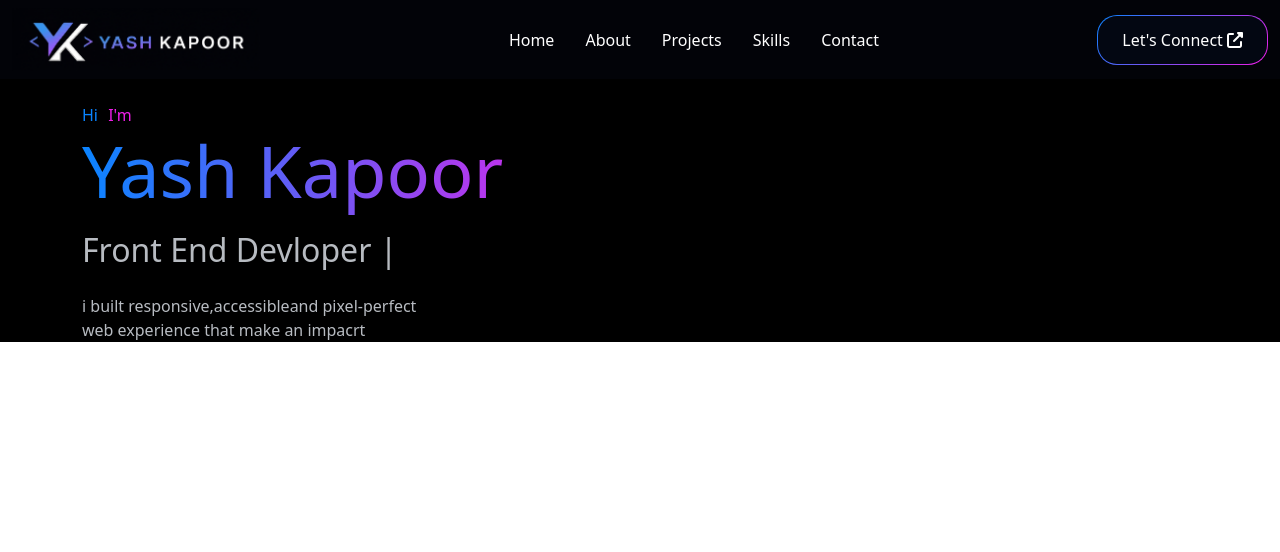
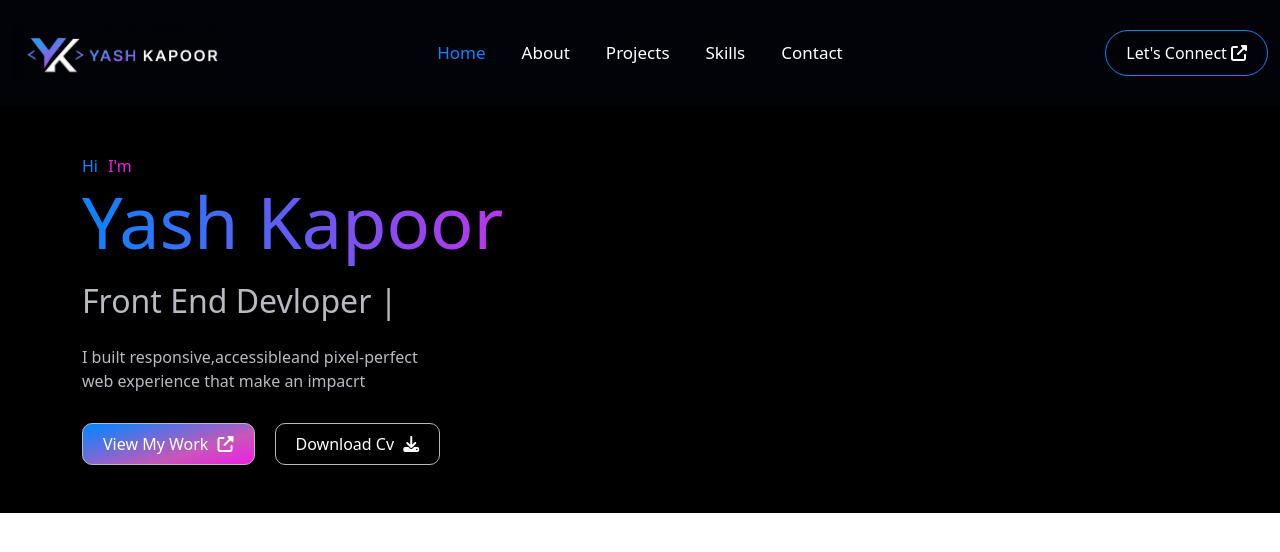
Before and after one commit to yash-kapoors/yash-portfolio, a plain HTML site: page index.html in a window 1280 px wide. Drawn offline with nearby package versions, Linux system fonts and the light colour scheme.

Commit message:
check commit

```diff
--- a/css/style.css
+++ b/css/style.css
@@ -7,50 +7,141 @@ a{
     color: #fff!important;
     text-decoration: none!important;
 }
+/* =====================navbar-style-start=================== */
+
+.navv{
+    background:#020308;
+    padding:12px 0;
+}
+
 .navbar-brand img{
-    max-width: 250px;
-    height: 63px;
+    width:220px;
+    max-width:100%;
+    height:auto;
+}
 
+.nav-link{
+    color:#fff !important;
+    font-size:17px;
+    margin:0 10px;
+    transition:.3s;
 }
-.navv{
-    background-color: #020308!important;
 
+.nav-link:hover,
+.nav-link.active{
+    color:#0a84ff !important;
 }
+
+.right-nav{
+    display:flex;
+    align-items:center;
+    gap:15px;
+}
+
+.connect-btn{
+    color:#fff;
+    text-decoration:none;
+    border:1px solid #0a84ff;
+    padding:10px 20px;
+    border-radius:30px;
+    transition:.3s;
+    white-space:nowrap;
+}
+
+.connect-btn:hover{
+    background:#0a84ff;
+    color:#fff;
+}
+
+.navbar-toggler{
+    border:none;
+    padding:0;
+}
+
+.navbar-toggler:focus{
+    box-shadow:none;
+}
+
+.navbar-toggler i{
+    color:#fff;
+    font-size:28px;
+}
+
+.close-icon{
+    display:none;
+}
+
+/* Desktop */
+
+@media(min-width:992px){
+
     .navbar{
-    margin-right: auto;
+        position:relative;
+    }
+
+    .navbar-collapse{
+        position:absolute;
+        left:50%;
+        transform:translateX(-50%);
+    }
+}
+
+/* Mobile */
+
+@media(max-width:991px){
+
+    .navbar>.container{
+        display:flex;
+        align-items:center;
+        justify-content:space-between;
+        flex-wrap:wrap;
+    }
+
+    .navbar-collapse{
+        width:100%;
+        background:#111;
+        margin-top:15px;
+        padding:20px;
+        border-radius:12px;
+        text-align:center;
+    }
+
+    .navbar-nav{
+        width:100%;
     }
 
     .nav-item{
-    text-transform: capitalize;
-    padding-left: 15px;
-}
-.nav-link{
-    color: #fff!important;
-}
-.nav-link:hover{
-    color: #0a84ff!important;
+        margin:12px 0;
     }
 
-.space{
-    justify-content: space-between;
-    align-items: center;
-    width: 100%;
-    display: flex;
+    .right-nav{
+        gap:10px;
+    }
+
+    .connect-btn{
+        padding:7px 12px;
+        font-size:12px;
+    }
+
+    .navbar-toggler i{
+        font-size:20px;
+    }
+    .navbar-brand img {
+        width: auto;
+        max-width: 100%;
+        height: 43px;
+    }
 
 }
-.deco{
-    justify-content: space-around;
-    display: flex;
-    width: 100%;
 
-}
+/* ===================navbar-style-end================================ */
 .hero-sec{
     background-color: #000;
 }
-.spacing{
+/* .spacing{
     margin-top: 24px;
 
-}
+} */
 
 .btn {
   background: #030712; /* Dark background matching the image */
@@ -99,3 +190,21 @@ a{
 /* .hero-cont h1 span{
     color: #fff!important;
 } */
+ .butns{
+    margin-top: 30px;
+    display: flex;
+    gap: 20px;
+    text-transform: capitalize;
+
+ }
+  .butns a{
+    border: 1px solid #b7bbc1;
+    padding: 8px 20px;
+    border-radius: 10px;
+  }
+  .butns .work{
+    background-image: linear-gradient(163deg,rgba(10, 132, 255, 1) 5%, rgba(199, 87, 184, 1) 66%, rgba(239, 29, 231, 1) 100%);
+  }
+    .butns i{
+        padding-left: 5px;
+    }
--- a/index.html
+++ b/index.html
@@ -12,52 +12,74 @@
 
 <body>
     <section class="navv">
-        <nav class="navbar navbar-expand-lg navbar-light ">
-            <div class="container-fluid ">
-                <div class="space">
-                    <div>
-                        <a class="navbar-brand" href="#"><img src="images/logo.png" alt=""></a>
-                        <button class="navbar-toggler" type="button" data-bs-toggle="collapse"
-                            data-bs-target="#navbarNav" aria-controls="navbarNav" aria-expanded="false"
-                            aria-label="Toggle navigation">
-                            <span class="navbar-toggler-icon"></span>
-                        </button>
-                    </div>
-                    <div class="collapse navbar-collapse" id="navbarNavDropdown">
-                        <div class="deco">
-                            <ul class="navbar-nav g-3 ">
-                                <li class="nav-item">
-                                    <a class="nav-link active" aria-current="page" href="index.html">Home</a>
-                                </li>
-                                <li class="nav-item">
-                                    <a class="nav-link" href="about.html">about</a>
-                                </li>
-                                <li class="nav-item">
-                                    <a class="nav-link" href="services.html">projects</a>
-                                </li>
-                                <li class="nav-item">
-                                    <a class="nav-link" href="contact.html">skills</a>
-                                </li>
-                                <li class="nav-item">
-                                    <a class="nav-link" href="contact.html">contact</a>
-                                </li>
-                            </ul>
-                        </div>
-                    </div>
+        <nav class="navbar navbar-expand-lg">
+            <div class="container-fluid">
+
+                <!-- Logo -->
+                <a class="navbar-brand" href="index.html">
+                    <img src="images/logo.png" alt="Logo">
+                </a>
+
+                <!-- Right Side -->
+                <div class="right-nav">
+
+                    <a href="#" class="connect-btn">
+                        Let's Connect
+                        <i class="fa-solid fa-up-right-from-square"></i>
+                    </a>
+
+                    <button class="navbar-toggler border-0 shadow-none"
+                        type="button"
+                        data-bs-toggle="collapse"
+                        data-bs-target="#navbarNav">
+
+                        <span class="open-icon">
+                            <i class="fa-solid fa-bars"></i>
+                        </span>
+
+                        <span class="close-icon">
+                            <i class="fa-solid fa-xmark"></i>
+                        </span>
+
+                    </button>
+
+                </div>
+
+                <!-- Menu -->
+                <div class="collapse navbar-collapse" id="navbarNav">
+
+                    <ul class="navbar-nav mx-auto">
+
+                        <li class="nav-item">
+                            <a class="nav-link active" href="index.html">Home</a>
+                        </li>
+
+                        <li class="nav-item">
+                            <a class="nav-link" href="about.html">About</a>
+                        </li>
+
+                        <li class="nav-item">
+                            <a class="nav-link" href="services.html">Projects</a>
+                        </li>
+
+                        <li class="nav-item">
+                            <a class="nav-link" href="skills.html">Skills</a>
+                        </li>
+
+                        <li class="nav-item">
+                            <a class="nav-link" href="contact.html">Contact</a>
+                        </li>
+
+                    </ul>
+
+                </div>
+
+            </div>
+        </nav>
+    </section>
 
 
-
-
-                    <div class="btn d-flex ">
-                        <a href=""> let's connect <i class="fa-solid fa-up-right-from-square"></i></a>
-                    </div>
-                </div>
-            </div>
-
-
-        </nav>
-    </section>
-    <section class="hero-sec ">
+    <section class="hero-sec py-5">
         <div class="container">
             <div class="spacing">
                 <div class="row g-4">
@@ -66,7 +88,11 @@
                             <p><span>hi</span> i'm</p>
                             <h1>yash <span>kapoor</span></h1>
                             <h2>front end devloper  |</h2>
-                            <p class="para">i built responsive,accessibleand pixel-perfect<br> web experience that make an impacrt</p>
+                            <p class="para">I built responsive,accessibleand pixel-perfect<br> web experience that make an impacrt</p>
+                            <div class="butns">
+                                <a href="" class="work">view my work  <i class="fa-solid fa-up-right-from-square"></i></a>
+                                <a href=""> download cv <i class="fa-solid fa-download"></i></a>
+                            </div>
                         </div>
                         <div class="col-md-6"></div>
                     </div>
@@ -77,6 +103,7 @@
 
 
     </section>
+    <script src="js/script.js"></script>
     <script src="https://cdn.jsdelivr.net/npm/bootstrap@5.0.2/dist/js/bootstrap.bundle.min.js"></script>
 </body>
 
--- /dev/null
+++ b/js/script.js
@@ -0,0 +1,12 @@
+const toggler = document.querySelector(".navbar-toggler");
+const collapse = document.getElementById("navbarNav");
+
+collapse.addEventListener("shown.bs.collapse", function () {
+    document.querySelector(".open-icon").style.display = "none";
+    document.querySelector(".close-icon").style.display = "inline";
+});
+
+collapse.addEventListener("hidden.bs.collapse", function () {
+    document.querySelector(".open-icon").style.display = "inline";
+    document.querySelector(".close-icon").style.display = "none";
+});
```
Also changed, not shown: 1 other file. Lines whose indentation alone changed are shown as unchanged.
